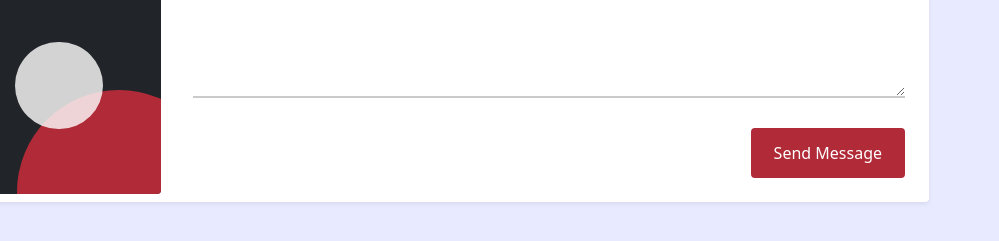
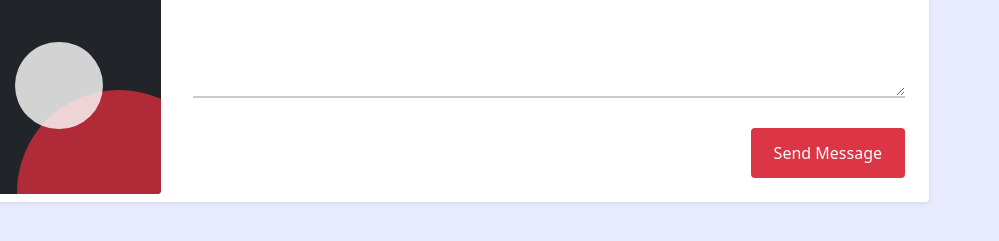
Before and after one commit to Abdullah-git-hub/Sincere-contact-page, a plain HTML site: page index.html in a window 1280 px wide. Shown: the part 583-824 px from the top of the page, 281-1280 px from the left. Drawn offline with nearby package versions, Linux system fonts and the light colour scheme.

Commit message:
Update index.css

```diff
--- a/css/index.css
+++ b/css/index.css
@@ -323,10 +323,15 @@ h1, h2, h3, h4, h5 {
 
 .formSbmtBtn input {
     border: none;
-    background: #b02a37;
+    background: #dc3545;
     color: white;
     padding: 13px 23px;
     border-radius: 0.25rem;
+    transition: 0.2s;
+}
+
+.formSbmtBtn input:hover {
+    background: #bb2d3b;
 }
 
 /* css for radio btns start */
```
